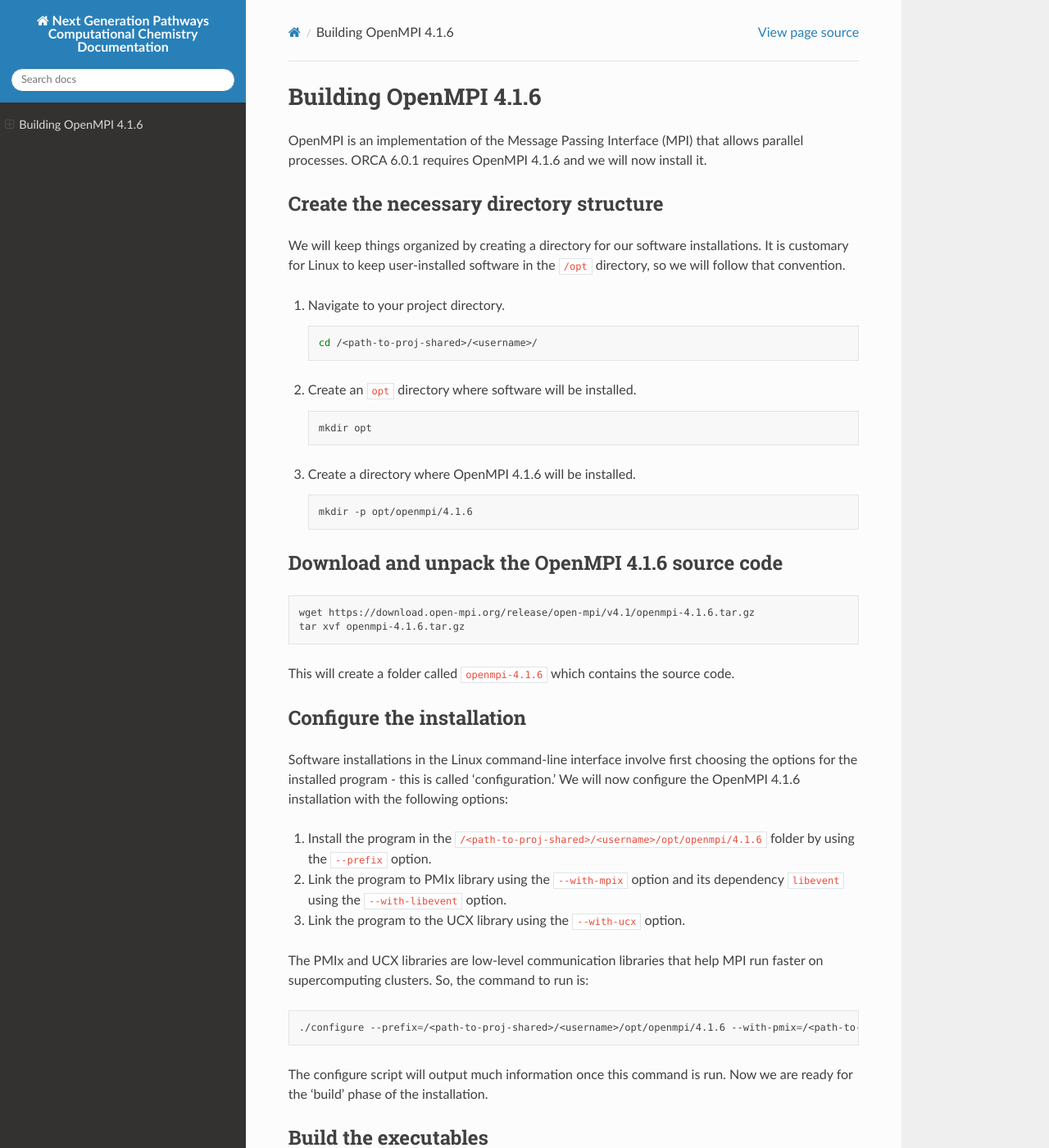
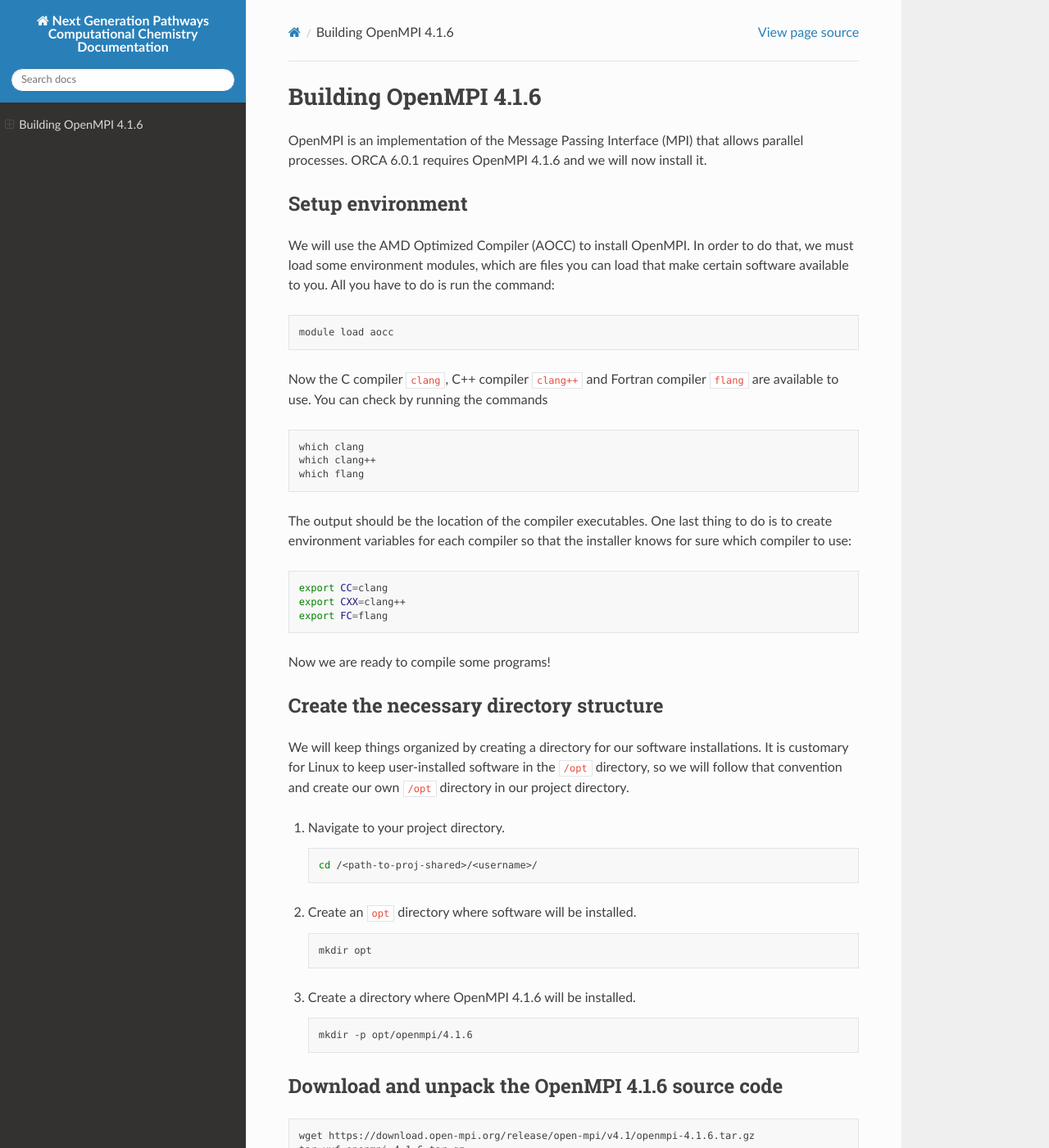
Before and after one commit to todbadrakh/ngp-comp-chem, a Sphinx documentation site: the page built from docs/install_openmpi_4.1.6.md, in a window 1280 px wide and 1400 px high. Shown: the whole window at 82% size. Built offline with Sphinx 7.4.7 and the Read the Docs theme 3.1.0, drawn with Linux system fonts in a browser that asks for light colours; some of the changed text lies outside the part shown.

Commit message:
updated omp directions

````diff
--- a/docs/install_openmpi_4.1.6.md
+++ b/docs/install_openmpi_4.1.6.md
@@ -4,11 +4,44 @@
 parallel processes. ORCA 6.0.1 requires OpenMPI 4.1.6 and we will now install
 it.
 
+## Setup environment
+
+We will use the AMD Optimized Compiler (AOCC) to install OpenMPI. In order to
+do that, we must load some environment modules, which are files you can load
+that make certain software available to you. All you have to do is run the
+command:
+
+```bash
+module load aocc
+```
+
+Now the C compiler `clang`, C++ compiler `clang++` and Fortran compiler
+`flang` are available to use. You can check by running the commands
+
+```bash
+which clang
+which clang++
+which flang
+```
+
+The output should be the location of the compiler executables. One last
+thing to do is to create environment variables for each compiler so that
+the installer knows for sure which compiler to use:
+
+```bash
+export CC=clang
+export CXX=clang++
+export FC=flang
+```
+
+Now we are ready to compile some programs!
+
 ## Create the necessary directory structure
 
 We will keep things organized by creating a directory for our software
 installations. It is customary for Linux to keep user-installed software in
-the `/opt` directory, so we will follow that convention.
+the `/opt` directory, so we will follow that convention and create our own
+`/opt` directory in our project directory.
 
 1. Navigate to your project directory.
 
@@ -68,17 +101,12 @@
 Now we simply 'build' the program using the `make` program, using 8 parallel
 processes via the `-j 8` flag.
 
-1. Build
+1. Build the binaries
     ```bash
     make -j 8
     ```
 
-2. Test the build
-    ```bash
-    make -j 8 check
-    ```
-
-3. Install
+2. Install the binaries
     ```bash
     make -j 8 install
     ```
````
